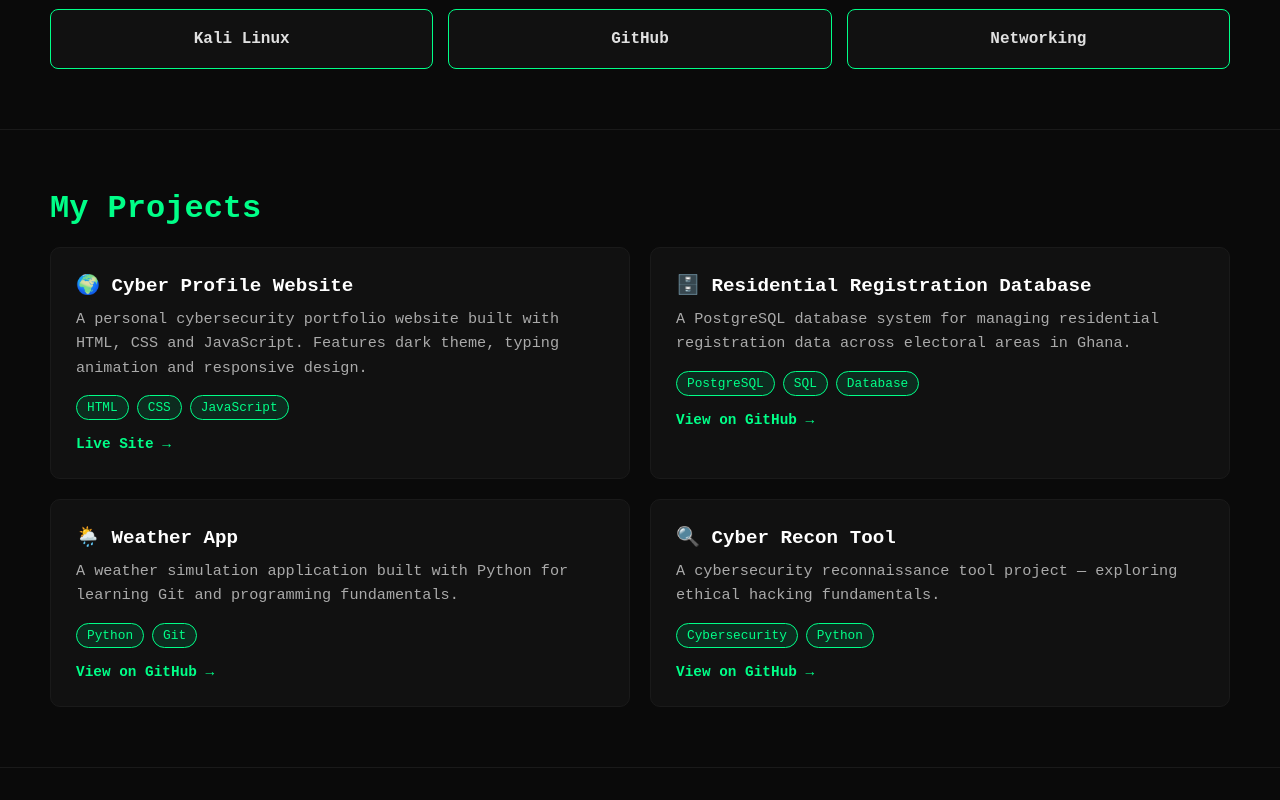
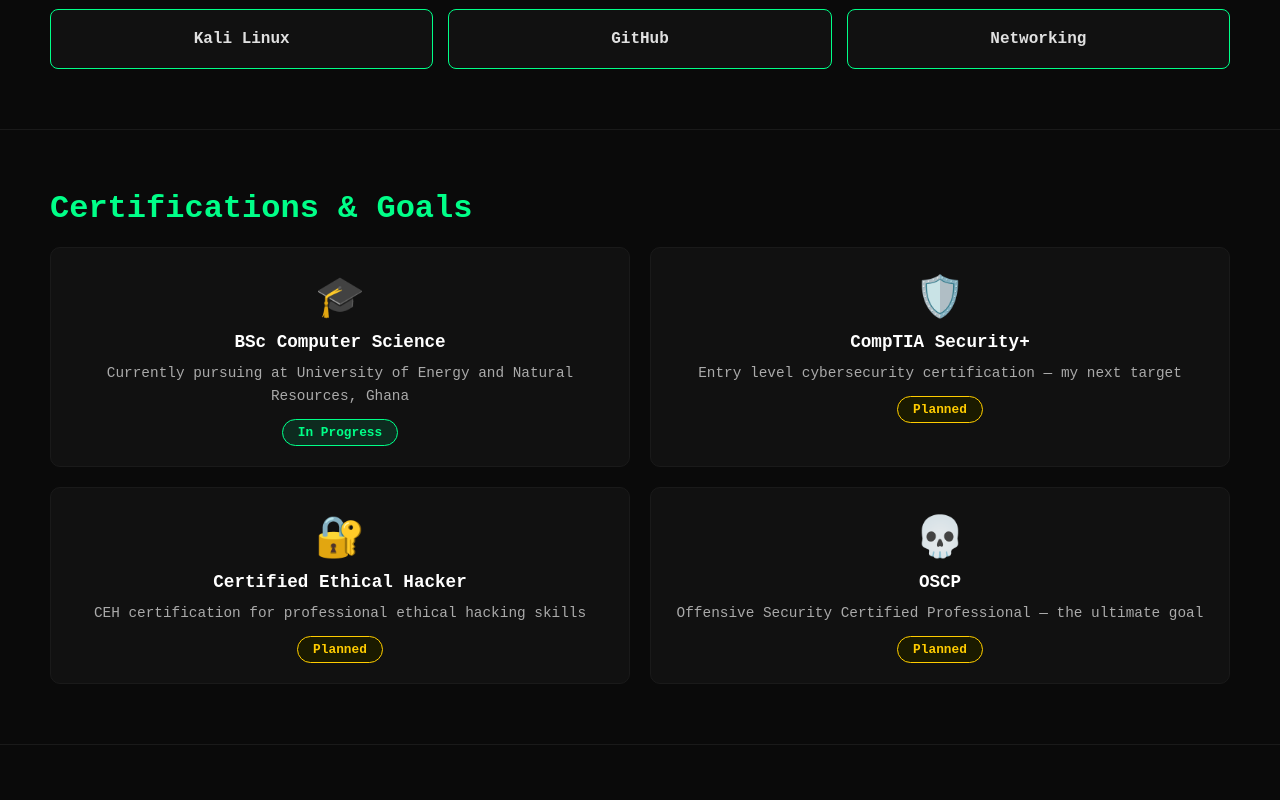
Before and after one commit to Muzaffarudin851/My-cyber-profile, a plain HTML site: page index.html in a window 1280 px wide. Shown: the part 1180-1980 px from the top of the page. Drawn offline with Linux system fonts and the light colour scheme.

Commit message:
Added A Certification Section

```diff
--- a/index.html
+++ b/index.html
@@ -10,7 +10,7 @@
   <body>
 
     <nav>
-  <span class="logo">MZ//SEC</span>
+  <span class="logo">MAASE//SEC</span>
   <div class="hamburger" onclick="toggleMenu()">
     <span></span>
     <span></span>
@@ -58,6 +58,40 @@
         <div class="skill-card">Networking</div>
       </div>
     </section>
+    <section id="certifications">
+  <h2>Certifications & Goals</h2>
+  <div class="cert-grid">
+
+    <div class="cert-card current">
+      <div class="cert-icon">🎓</div>
+      <h3>BSc Computer Science</h3>
+      <p>Currently pursuing at University of Energy and Natural Resources, Ghana</p>
+      <span class="cert-status in-progress">In Progress</span>
+    </div>
+
+    <div class="cert-card goal">
+      <div class="cert-icon">🛡️</div>
+      <h3>CompTIA Security+</h3>
+      <p>Entry level cybersecurity certification — my next target</p>
+      <span class="cert-status planned">Planned</span>
+    </div>
+
+    <div class="cert-card goal">
+      <div class="cert-icon">🔐</div>
+      <h3>Certified Ethical Hacker</h3>
+      <p>CEH certification for professional ethical hacking skills</p>
+      <span class="cert-status planned">Planned</span>
+    </div>
+
+    <div class="cert-card goal">
+      <div class="cert-icon">💀</div>
+      <h3>OSCP</h3>
+      <p>Offensive Security Certified Professional — the ultimate goal</p>
+      <span class="cert-status planned">Planned</span>
+    </div>
+
+  </div>
+</section>
 
     <section id="projects">
   <h2>My Projects</h2>
--- a/style.css
+++ b/style.css
@@ -362,3 +362,61 @@ section.visible {
   color: #00ff88;
   transform: translateY(-3px);
 }
+/* CERTIFICATIONS */
+.cert-grid {
+  display: grid;
+  grid-template-columns: repeat(2, 1fr);
+  gap: 20px;
+  margin-top: 20px;
+}
+
+.cert-card {
+  background-color: #111;
+  border: 1px solid #1a1a1a;
+  border-radius: 10px;
+  padding: 25px;
+  transition: border 0.3s, transform 0.3s;
+  text-align: center;
+}
+
+.cert-card:hover {
+  border-color: #00ff88;
+  transform: translateY(-5px);
+}
+
+.cert-icon {
+  font-size: 2.5rem;
+  margin-bottom: 10px;
+}
+
+.cert-card h3 {
+  font-size: 1.1rem;
+  margin-bottom: 10px;
+  color: #fff;
+}
+
+.cert-card p {
+  color: #aaa;
+  font-size: 0.9rem;
+  line-height: 1.6;
+  margin-bottom: 15px;
+}
+
+.cert-status {
+  padding: 5px 15px;
+  border-radius: 20px;
+  font-size: 0.8rem;
+  font-weight: bold;
+}
+
+.in-progress {
+  background-color: #0d2b1f;
+  color: #00ff88;
+  border: 1px solid #00ff88;
+}
+
+.planned {
+  background-color: #1a1a00;
+  color: #ffcc00;
+  border: 1px solid #ffcc00;
+}
```
